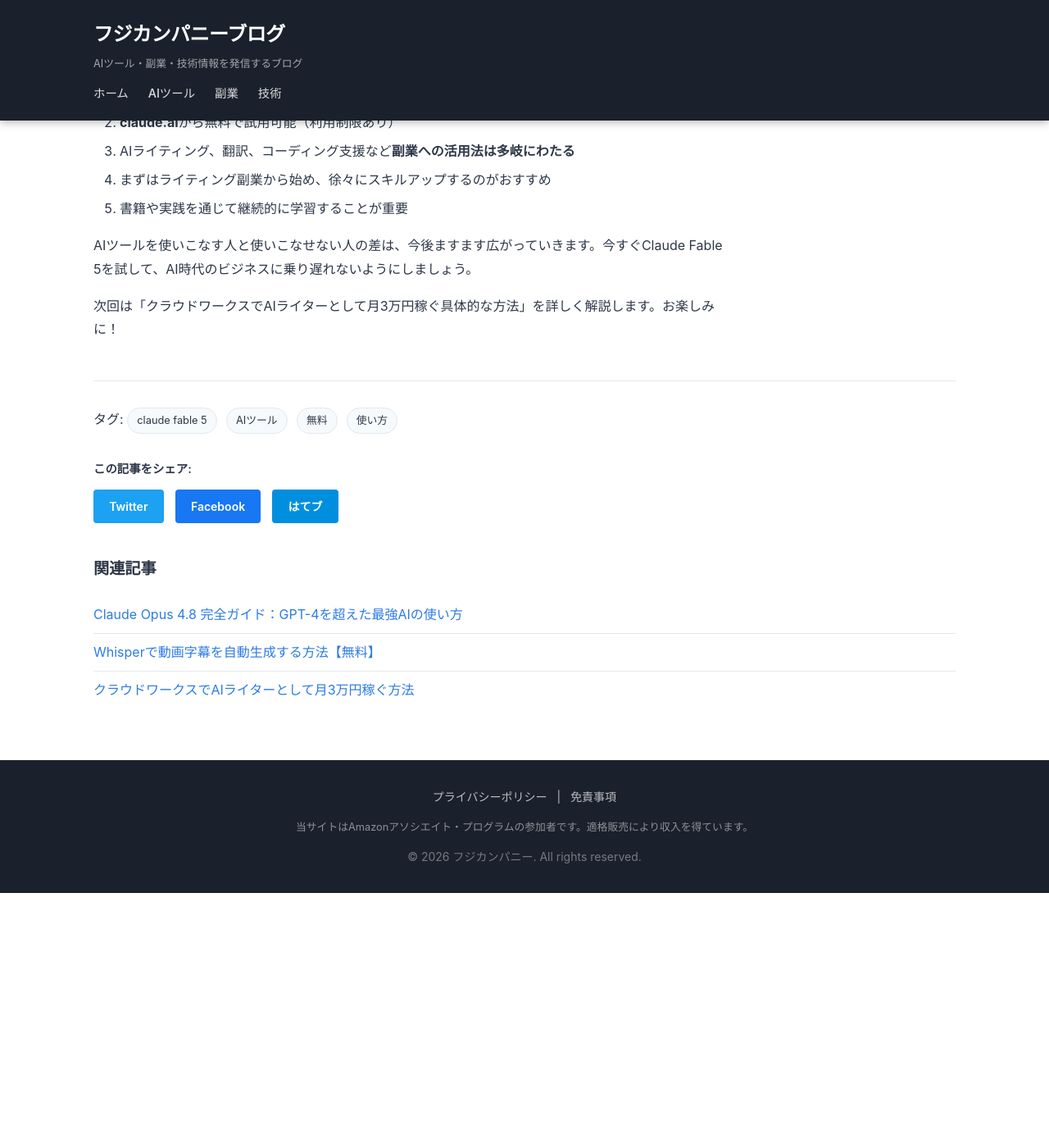
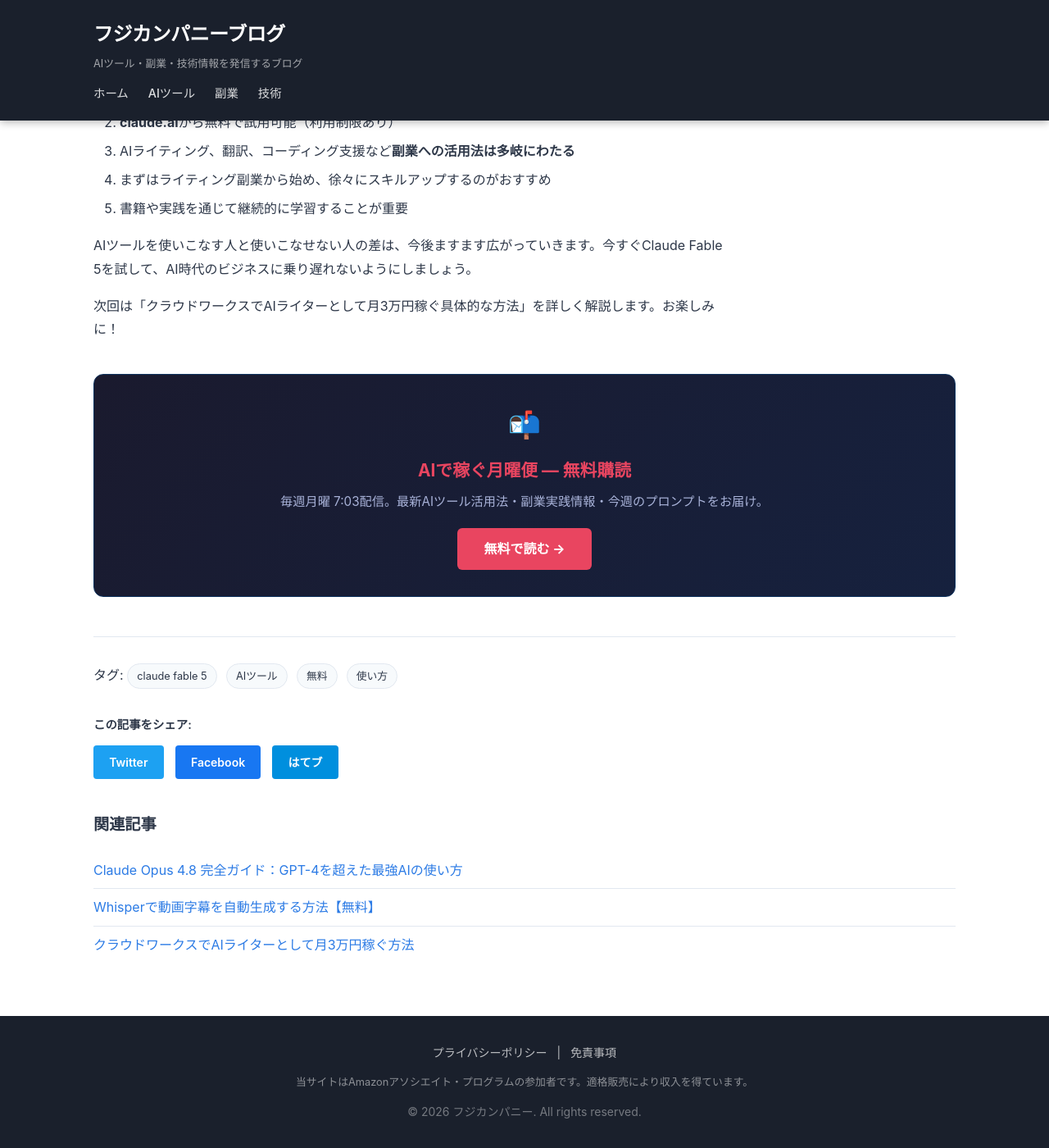
Before and after one commit to fuji-company-ai/blog-fujicompany, a Jekyll site: the page built from _posts/2026-06-10-claude-fable-5-free-ai-tools-guide.md, in a window 1280 px wide and 1400 px high, scrolled down 5199 px. Shown: the whole window at 82% size. Built offline with Jekyll 4.4.1, drawn with Linux system fonts in a browser that asks for light colours; before the commit the page ends 6288 px from its top, so only the background shows below that.

Commit message:
feat: 全記事末尾にニュースレター購読CTAを追加

```diff
--- /dev/null
+++ b/_includes/newsletter-cta.html
@@ -0,0 +1,35 @@
+<div class="newsletter-cta-box">
+  <div class="newsletter-cta-inner">
+    <span class="newsletter-cta-emoji">📬</span>
+    <h3 class="newsletter-cta-title">AIで稼ぐ月曜便 — 無料購読</h3>
+    <p class="newsletter-cta-desc">毎週月曜 7:03配信。最新AIツール活用法・副業実践情報・今週のプロンプトをお届け。</p>
+    <a href="https://buttondown.email/fujicompany" class="newsletter-cta-btn" target="_blank" rel="noopener">
+      無料で読む →
+    </a>
+  </div>
+</div>
+
+<style>
+.newsletter-cta-box {
+  background: linear-gradient(135deg, #1a1a2e 0%, #16213e 100%);
+  border-radius: 12px;
+  padding: 2rem;
+  margin: 2.5rem 0;
+  text-align: center;
+  border: 1px solid #0f3460;
+}
+.newsletter-cta-emoji { font-size: 2rem; display: block; margin-bottom: 0.5rem; }
+.newsletter-cta-title { color: #e94560; margin: 0.5rem 0; font-size: 1.3rem; }
+.newsletter-cta-desc { color: #a8b2d8; margin: 0.5rem 0 1.2rem; font-size: 0.95rem; line-height: 1.6; }
+.newsletter-cta-btn {
+  display: inline-block;
+  background: #e94560;
+  color: white;
+  padding: 0.7rem 2rem;
+  border-radius: 6px;
+  text-decoration: none;
+  font-weight: bold;
+  transition: opacity 0.2s;
+}
+.newsletter-cta-btn:hover { opacity: 0.85; }
+</style>
--- a/_layouts/post.html
+++ b/_layouts/post.html
@@ -46,6 +46,8 @@
   <div class="post-content" itemprop="articleBody">
     {{ content }}
   </div>
+
+  {% include newsletter-cta.html %}
 
   <footer class="post-footer">
     {% if page.tags %}
```
